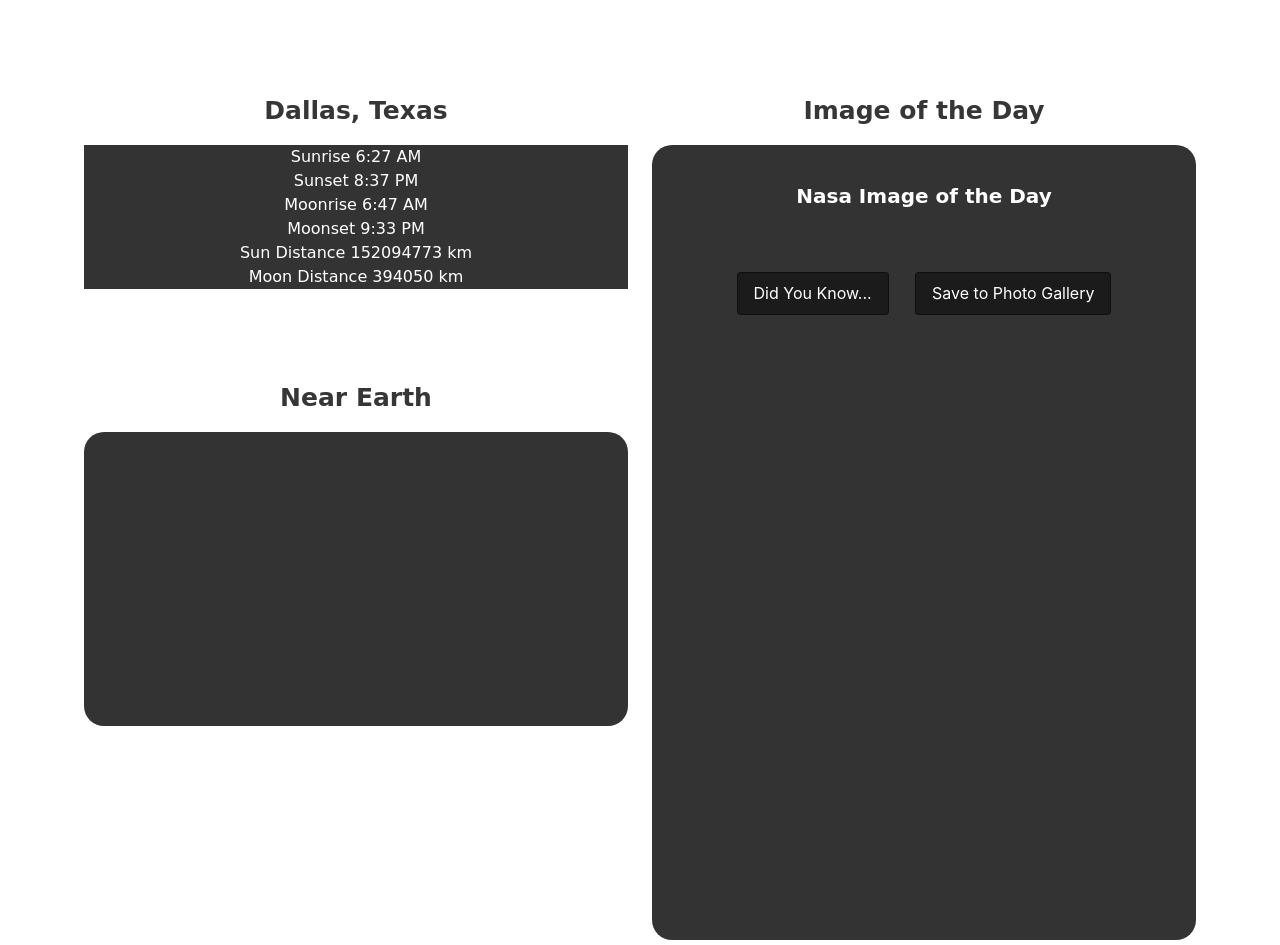
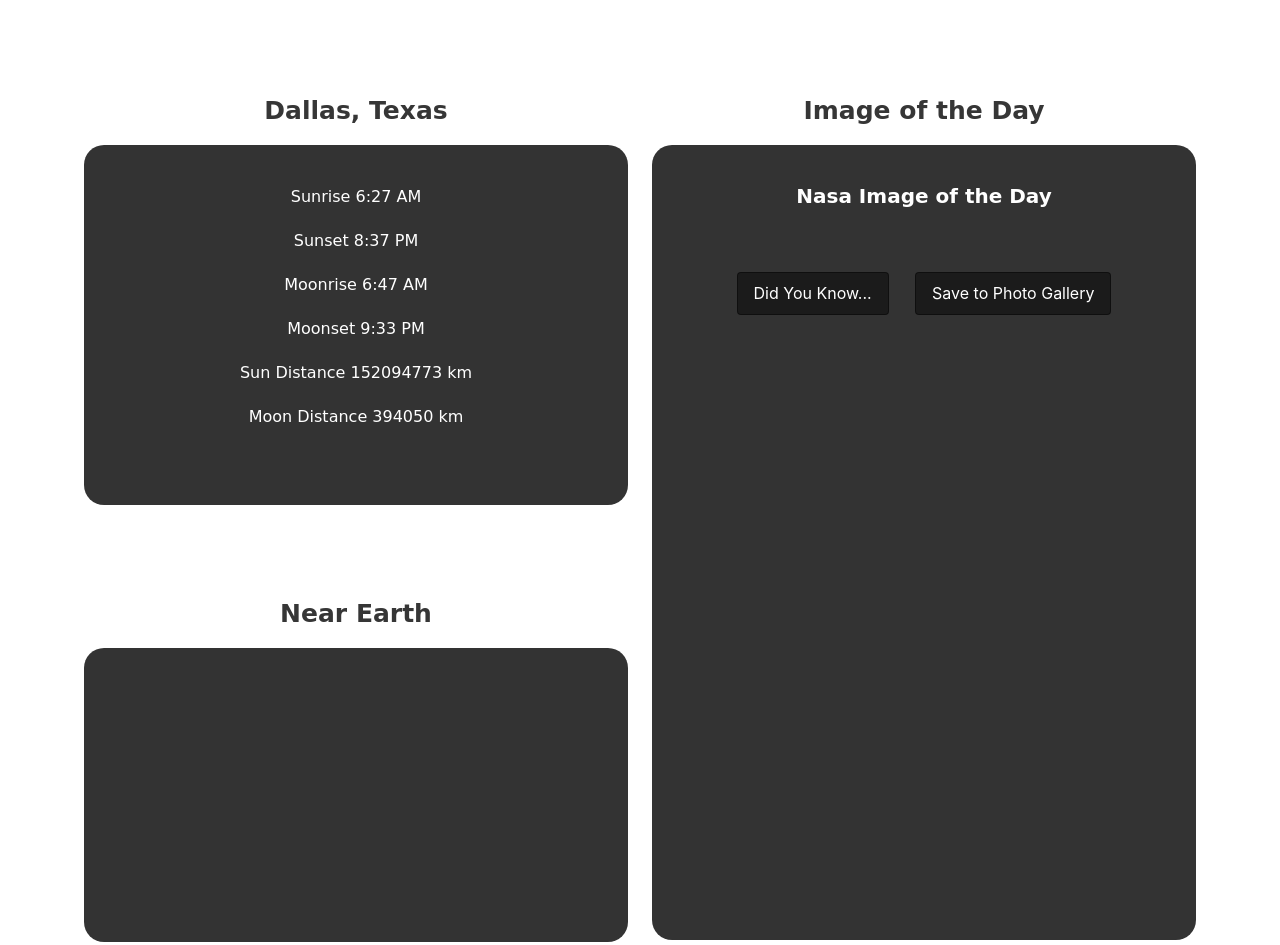
Before and after one commit to jessamyn27/Stargazers-App-NASA-API, a website: page index.html in a window 1280 px wide. Shown: the part 956-1901 px from the top of the page. Drawn offline with nearby package versions, Linux system fonts and the light colour scheme; no server answers; a web font is replaced by a local one.

Commit message:
Refactored css

```diff
--- a/Assets/style.css
+++ b/Assets/style.css
@@ -70,6 +70,7 @@ button.button.is-primary:hover {
     border-color: white;
 }
 
+#textarea,
 #textarea2 {
     border-radius: 20px;
 }
@@ -78,6 +79,8 @@ button.button.is-primary:hover {
     padding-top: 5px;
 }
 
+#geoList,
+#astroList,
 #astroidList {
     font-size: 16px;
     color: white;
@@ -91,6 +94,7 @@ button.button.is-primary:hover {
     height: 294px;
 }
 
+#geoList li,
 #astroidList li {
     margin-top: 20px;
     border: none;
@@ -129,6 +133,7 @@ button.button.is-primary:hover {
     display: none;
 }
 
+.dailyImage,
 .dailyPhoto {
     width: 100%;
     height: 100%;
```
